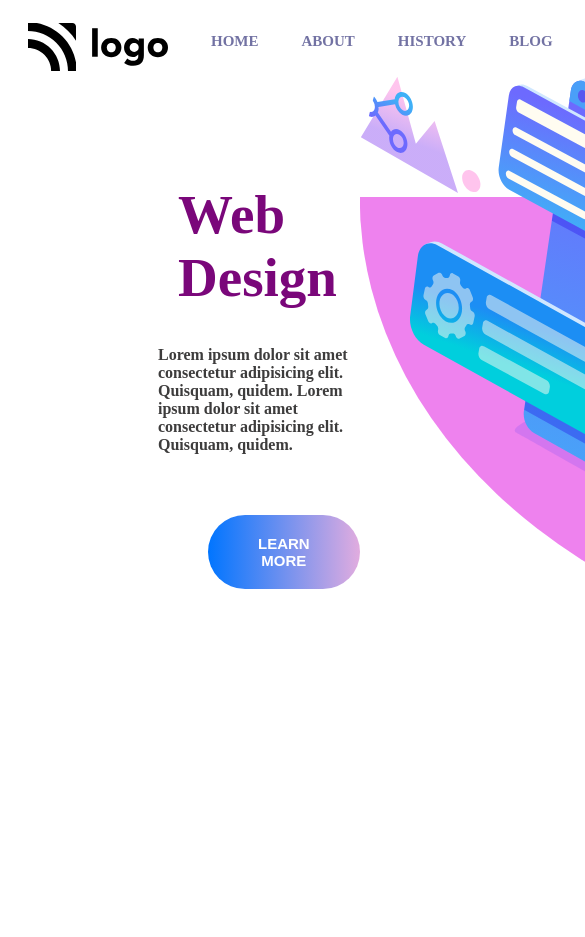
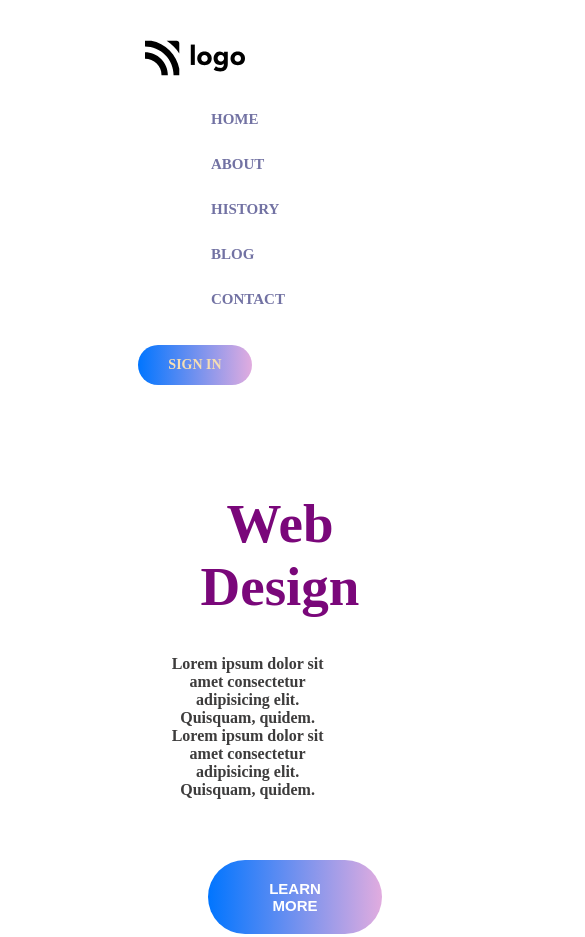
Before and after one commit to ShubhamBorade/Project-8, a website: page index.html in a window 390 px wide. Shown: the top 937 px of the page, 585 px wide, since content can reach past the window. Before the commit the page ends 844 px from the top, so only its background shows below. Drawn offline with Linux system fonts and the light colour scheme.

Commit message:
second commit

```diff
--- a/css/index.css
+++ b/css/index.css
@@ -16,6 +16,9 @@
     font-style: normal;
     font-size: 15px;
 
+}
+[src="./images/logo.svg"]:hover{
+  cursor: pointer;
 }
 .signin-btn{
     padding: 12px 30px;
@@ -39,6 +42,14 @@
     margin-top: -125px;
     width: 600px;
 
+}
+button:hover{
+    color: black;
+    cursor: pointer;
+}
+.nav-item:hover{
+    text-decoration: underline;
+    cursor: pointer;
 }
 .left-section{
     margin-left: 150px;
@@ -78,3 +89,53 @@
     background-color: violet;
     margin-right: -8px;
 }
+
+/* Media Query */
+
+@media (max-width:818px) {
+    nav{
+        display: flex;
+        flex-direction: column;
+    }
+    [src="./images/logo.svg"]{
+        width: 100px;
+        height: 100px;
+        margin: 0 auto;
+    }
+    .btn{
+        margin: 0 auto;
+    }
+    .nav-items{
+        margin: 0 auto;
+    }
+
+}
+@media (max-width:600px){
+    .nav-items{
+        display: flex;
+        flex-direction: column;
+        justify-content: space-evenly;
+        margin-left: 160px;
+    }
+    .nav-item{
+        margin-top: 3px;
+    }
+}
+@media (max-width:1100px){
+    .intro-section{
+        display: flex;
+        flex-direction: column;
+    }
+    .left-section h4{
+        text-align: center;
+        width: 80%;
+    }
+    .left-section h1{
+        text-align: center;
+    }
+    .imgs-div{
+     width: 60%;
+     height: auto;
+     margin-top: 30px;
+    }
+}
```
Also changed, not shown: readme.md (added).
